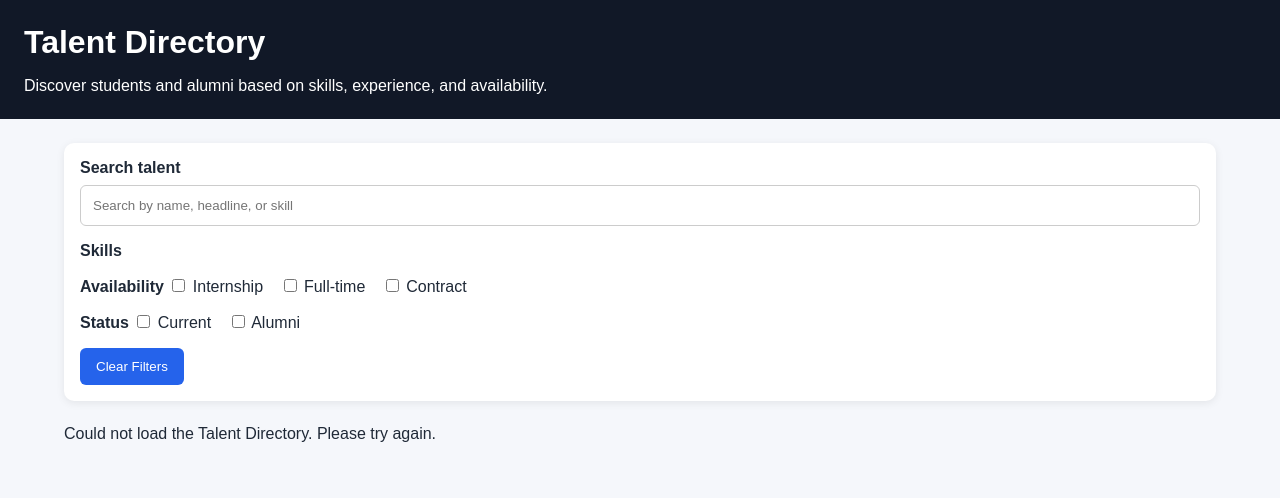
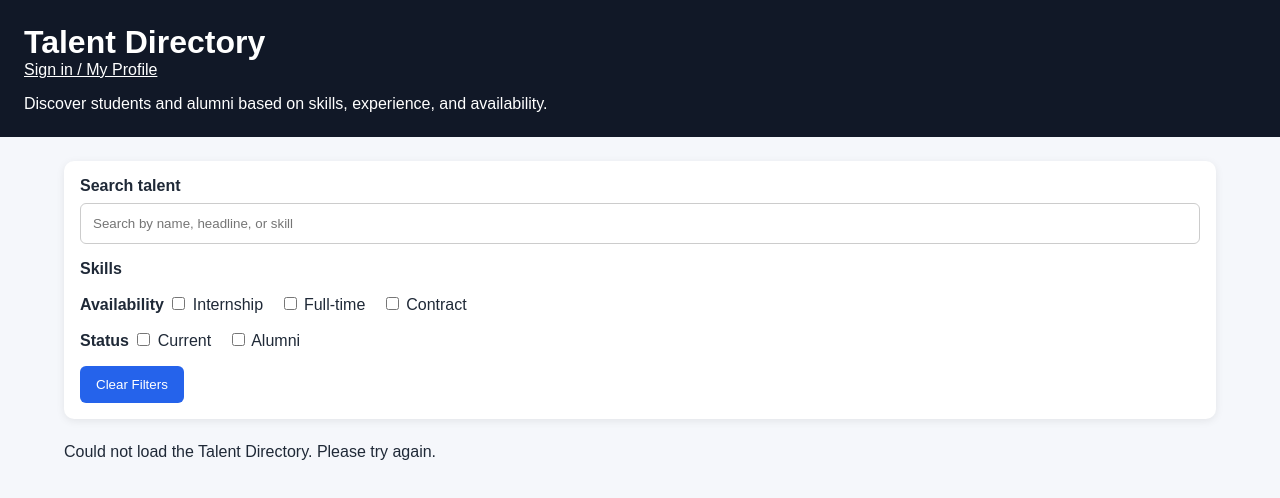
Before and after one commit to BaileyCore/COSC3506-team-04, a website: page frontend/index.html in a window 1280 px wide. Drawn offline with Linux system fonts and the light colour scheme; no server answers.

Commit message:
Prepare R2 Render deployment: frontend/index.html

```diff
--- a/frontend/index.html
+++ b/frontend/index.html
@@ -130,6 +130,7 @@
 
   <header>
     <h1>Talent Directory</h1>
+    <nav aria-label="Student account"><a href="/profile.html" style="color: white">Sign in / My Profile</a></nav>
     <p>Discover students and alumni based on skills, experience, and availability.</p>
   </header>
 
```
